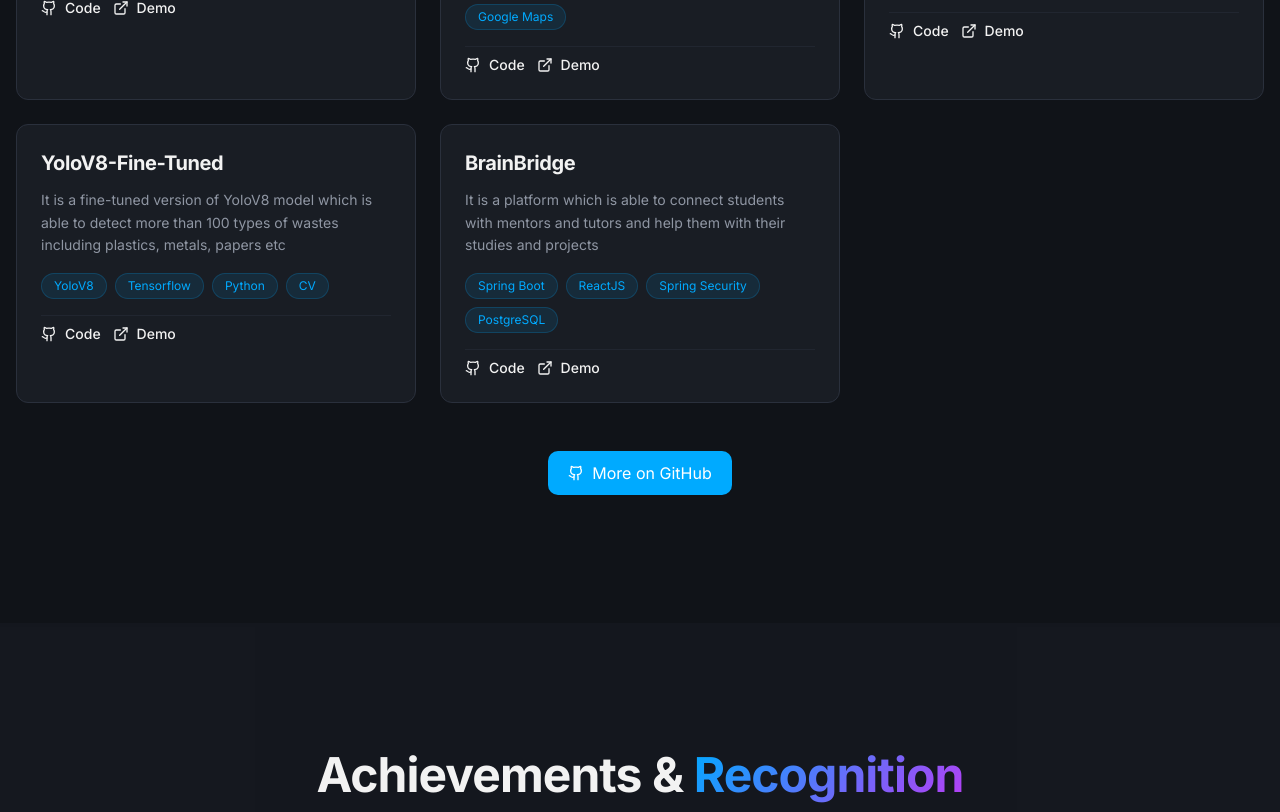
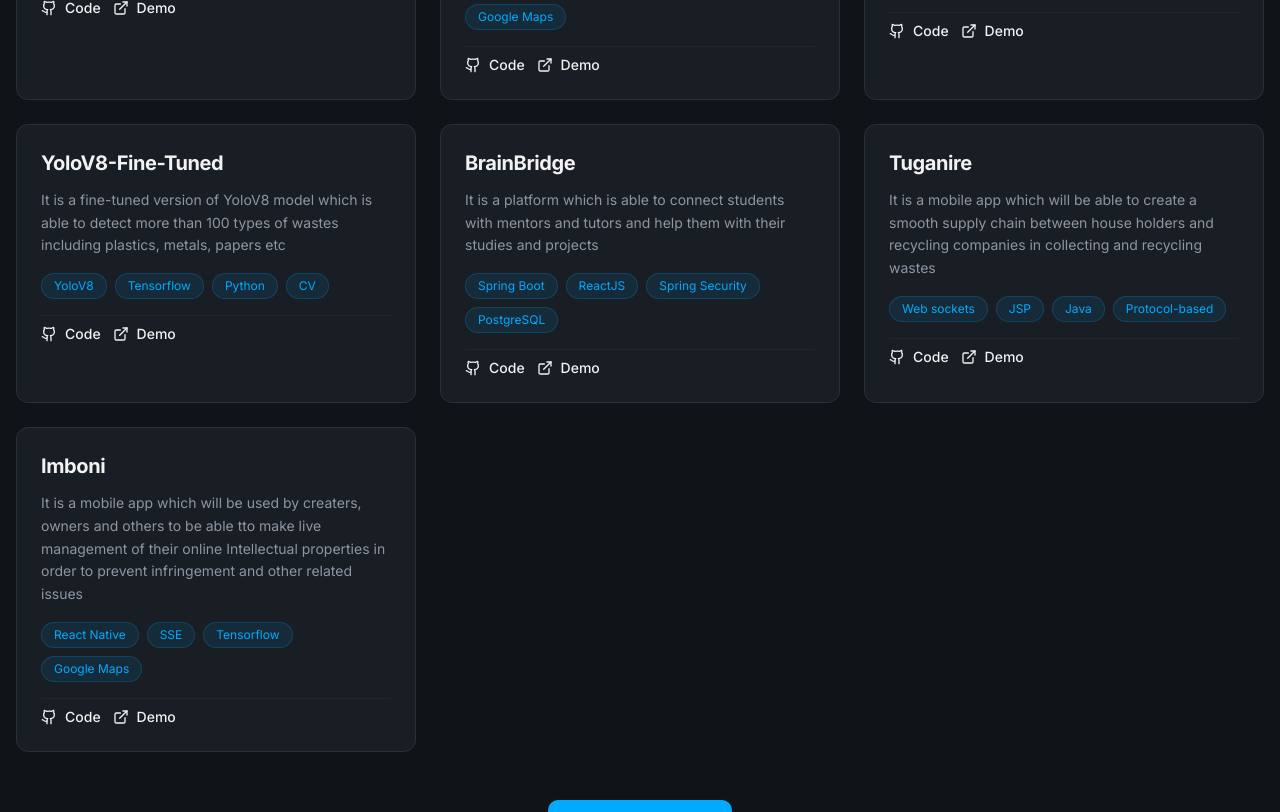
Before and after one commit to Isaac-1-lang/portfolio0.0.1, a React (Vite) app: page / in a window 1280 px wide. Shown: the part 6740-7552 px from the top of the page. Built offline with nearby package versions, Linux system fonts and the light colour scheme; the HTML template or start-up script is replaced by a standard one.

Commit message:
Animations added

```diff
--- a/src/components/sections/Projects.tsx
+++ b/src/components/sections/Projects.tsx
@@ -106,7 +106,23 @@ export function Projects() {
       category: 'web',
       github: 'https://github.com/Isaac-1-lang/BrainBridge_V2',
       demo: 'https://brainbridge.onrender.com',
-    }
+    },
+    {
+      title: 'Tuganire',
+      description: 'It is a mobile app which will be able to create a smooth supply chain between house holders and recycling companies in collecting and recycling wastes',
+      tags: ['Web sockets', 'JSP', 'Java',"Protocol-based"],
+      category: 'web',
+      github: 'https://github.com/Isaac-1-lang/Green-IQ',
+      demo: '#',
+    },
+    {
+      title: 'Imboni',
+      description: 'It is a mobile app which will be used by creaters, owners and others to be able tto make live management of their online Intellectual properties in order to prevent infringement and other related issues',
+      tags: ['React Native', 'SSE', 'Tensorflow',"Google Maps"],
+      category: 'Mobile',
+      github: 'https://github.com/Isaac-1-lang/Green-IQ',
+      demo: '#',
+    },
   ];
 
   const filteredProjects = activeFilter === 'all'
```
